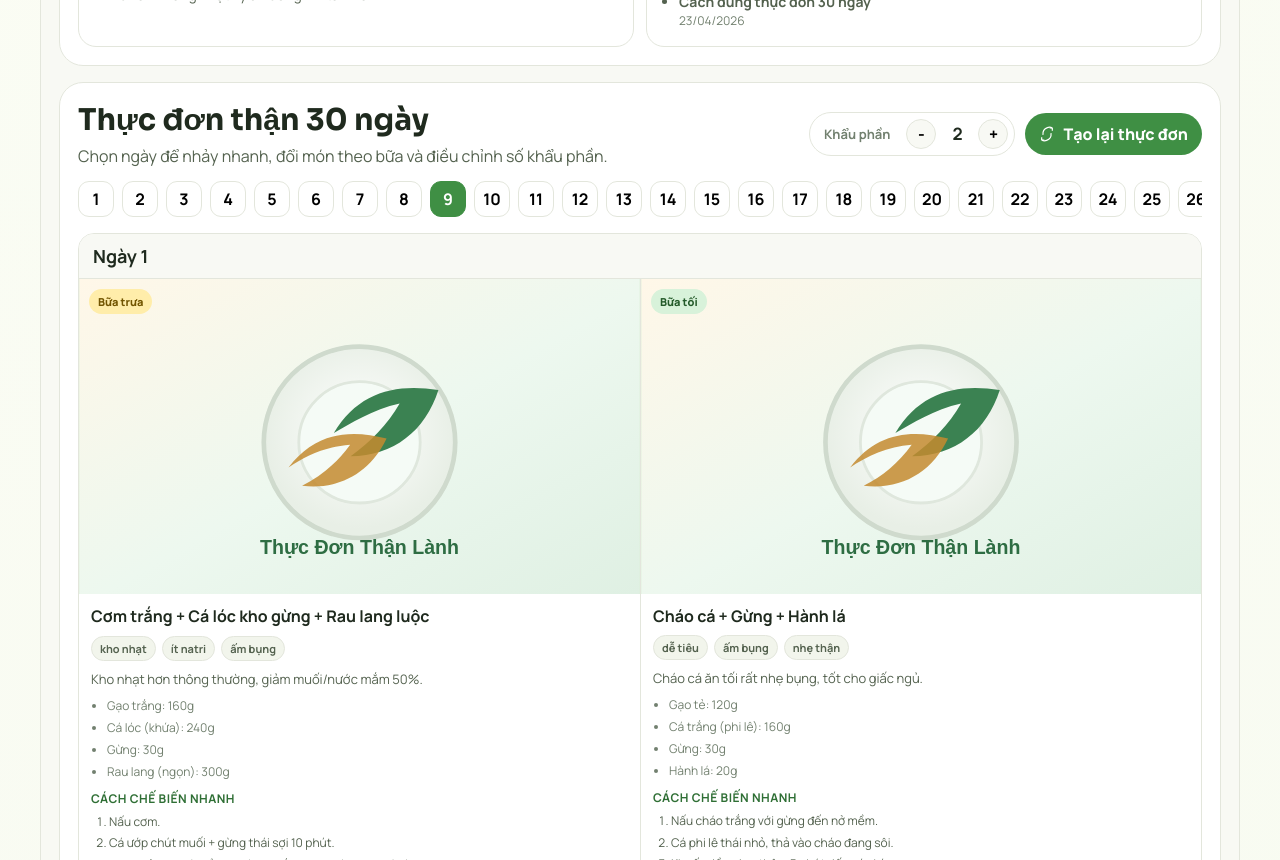
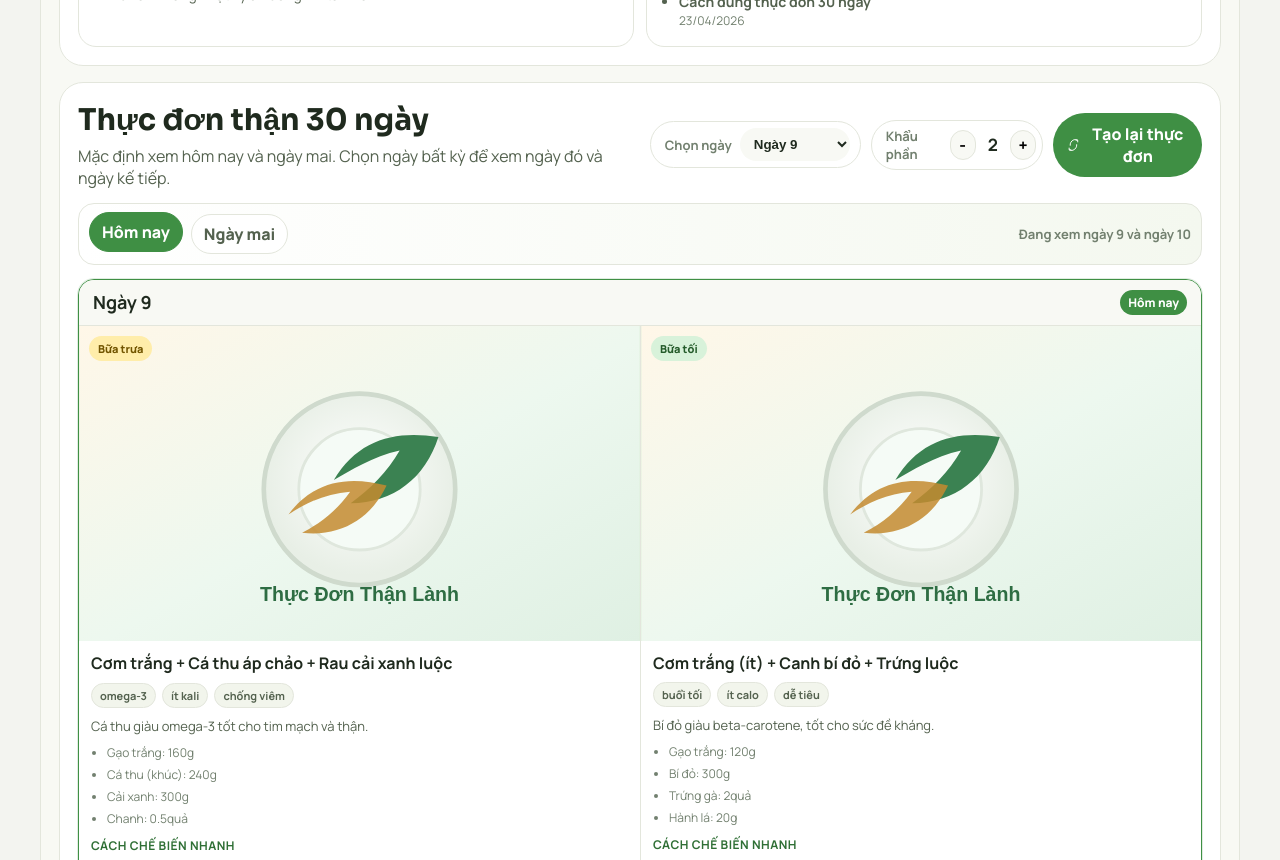
Before and after one commit to ngtrantien/kidney-meal-planner, a React (Create React App) app: page / in a window 1280 px wide. Shown: the part 1940-2800 px from the top of the page. Built offline with nearby package versions, Linux system fonts and the light colour scheme.

Commit message:
Show compact two-day meal planner with date selector

```diff
--- a/src/App.css
+++ b/src/App.css
@@ -597,6 +597,40 @@ button {
   align-items: center;
 }
 
+.day-select {
+  display: flex;
+  align-items: center;
+  gap: 8px;
+  border: 1px solid var(--line);
+  border-radius: 999px;
+  background: #fff;
+  padding: 6px 10px 6px 14px;
+}
+
+.day-select span {
+  color: var(--text-muted);
+  font-size: 13px;
+  font-weight: 700;
+  white-space: nowrap;
+}
+
+.day-select select {
+  min-width: 108px;
+  border: 0;
+  border-radius: 999px;
+  background: var(--surface-soft);
+  color: var(--text);
+  cursor: pointer;
+  font-weight: 800;
+  padding: 8px 28px 8px 10px;
+  outline: none;
+}
+
+.day-select select:focus-visible {
+  outline: 2px solid var(--green);
+  outline-offset: 2px;
+}
+
 .servings {
   display: flex;
   align-items: center;
@@ -653,6 +687,44 @@ button {
   background: var(--green-dark);
   box-shadow: 0 10px 22px rgba(47, 111, 53, 0.22);
   transform: translateY(-2px);
+}
+
+.planner-summary {
+  margin-top: 14px;
+  display: flex;
+  align-items: center;
+  gap: 8px;
+  flex-wrap: wrap;
+  border: 1px solid var(--line);
+  border-radius: 16px;
+  background: linear-gradient(90deg, #ffffff 0%, #f4f8ef 100%);
+  padding: 10px;
+}
+
+.planner-summary button {
+  border: 1px solid var(--line);
+  border-radius: 999px;
+  background: #fff;
+  color: var(--text-soft);
+  cursor: pointer;
+  font-weight: 800;
+  padding: 8px 12px;
+  transition: transform 160ms ease, background 160ms ease, color 160ms ease, border-color 160ms ease;
+}
+
+.planner-summary button:hover,
+.planner-summary button.active {
+  border-color: var(--green);
+  background: var(--green);
+  color: #fff;
+  transform: translateY(-2px);
+}
+
+.planner-summary span {
+  color: var(--text-muted);
+  font-size: 13px;
+  font-weight: 700;
+  margin-left: auto;
 }
 
 .day-jump {
@@ -1086,6 +1158,22 @@ button {
     flex-wrap: wrap;
   }
 
+  .day-select,
+  .servings,
+  .regen-btn {
+    width: 100%;
+    justify-content: center;
+  }
+
+  .day-select select {
+    flex: 1;
+  }
+
+  .planner-summary span {
+    width: 100%;
+    margin-left: 0;
+  }
+
   .day-plan-grid {
     grid-template-columns: 1fr;
   }
--- a/src/App.jsx
+++ b/src/App.jsx
@@ -141,12 +141,12 @@ function MealCard({ label, meal, servings, onRandomize }) {
   );
 }
 
-function DayPlan({ dayPlan, servings, onRandomize, isToday }) {
+function DayPlan({ dayPlan, servings, onRandomize, isToday, badge }) {
   return (
     <section className={`day-plan ${isToday ? "is-today" : ""}`} id={`day-${dayPlan.day}`}>
       <header>
         <h4>Ngày {dayPlan.day}</h4>
-        {isToday && <span>Hôm nay</span>}
+        {(badge || isToday) && <span>{badge || "Hôm nay"}</span>}
       </header>
       <div className="day-plan-grid">
         <MealCard
@@ -196,10 +196,12 @@ function BlogSection() {
 }
 
 export default function App() {
+  const today = Math.min(new Date().getDate(), 30);
   const [plan, setPlan] = useState(() => generateMonthPlan());
   const [servings, setServings] = useState(2);
   const [activeTab, setActiveTab] = useState(noticeTabs[0]);
-  const today = Math.min(new Date().getDate(), 30);
+  const [selectedDay, setSelectedDay] = useState(today);
+  const nextSelectedDay = selectedDay === 30 ? 1 : selectedDay + 1;
 
   const featuredMeals = useMemo(() => {
     return plan.slice(0, 4).map((entry, idx) => {
@@ -213,6 +215,20 @@ export default function App() {
     if (el) {
       el.scrollIntoView({ behavior: "smooth", block: "start" });
     }
+  };
+
+  const getDayPlan = (day) => plan.find((entry) => entry.day === day);
+
+  const getDayBadge = (day) => {
+    if (day === today) return "Hôm nay";
+    if (day === (today === 30 ? 1 : today + 1)) return "Ngày mai";
+    if (day === selectedDay) return "Ngày đã chọn";
+    return "Ngày kế tiếp";
+  };
+
+  const showToday = () => {
+    setSelectedDay(today);
+    window.requestAnimationFrame(() => scrollToDay(today));
   };
 
   const randomizeOne = (day, session) => {
@@ -230,6 +246,8 @@ export default function App() {
   const regeneratePlan = () => {
     setPlan(generateMonthPlan());
   };
+
+  const displayedPlans = [getDayPlan(selectedDay), getDayPlan(nextSelectedDay)].filter(Boolean);
 
   return (
     <div className="site-shell">
@@ -369,9 +387,19 @@ export default function App() {
           <div className="planner-head">
             <div>
               <h2>Thực đơn thận 30 ngày</h2>
-              <p>Chọn ngày để nhảy nhanh, đổi món theo bữa và điều chỉnh số khẩu phần.</p>
+              <p>Mặc định xem hôm nay và ngày mai. Chọn ngày bất kỳ để xem ngày đó và ngày kế tiếp.</p>
             </div>
             <div className="planner-controls">
+              <label className="day-select">
+                <span>Chọn ngày</span>
+                <select value={selectedDay} onChange={(event) => setSelectedDay(Number(event.target.value))}>
+                  {plan.map((entry) => (
+                    <option key={entry.day} value={entry.day}>
+                      Ngày {entry.day}
+                    </option>
+                  ))}
+                </select>
+              </label>
               <div className="servings">
                 <span>Khẩu phần</span>
                 <button onClick={() => setServings((v) => Math.max(1, v - 1))}>-</button>
@@ -385,26 +413,27 @@ export default function App() {
             </div>
           </div>
 
-          <div className="day-jump">
-            {Array.from({ length: 30 }, (_, i) => i + 1).map((day) => (
-              <button
-                key={day}
-                className={day === today ? "today" : ""}
-                onClick={() => scrollToDay(day)}
-              >
-                {day}
-              </button>
-            ))}
+          <div className="planner-summary">
+            <button className={selectedDay === today ? "active" : ""} onClick={showToday}>
+              Hôm nay
+            </button>
+            <button onClick={() => setSelectedDay(today === 30 ? 1 : today + 1)}>
+              Ngày mai
+            </button>
+            <span>
+              Đang xem ngày {selectedDay} và ngày {nextSelectedDay}
+            </span>
           </div>
 
           <div className="planner-list">
-            {plan.map((entry) => (
+            {displayedPlans.map((entry) => (
               <DayPlan
                 key={entry.day}
                 dayPlan={entry}
                 servings={servings}
                 onRandomize={randomizeOne}
                 isToday={entry.day === today}
+                badge={getDayBadge(entry.day)}
               />
             ))}
           </div>
@@ -417,7 +446,7 @@ export default function App() {
           <p>Hỗ trợ xây dựng bữa ăn phù hợp cho bệnh thận mạn tính.</p>
         </div>
         <div className="footer-actions">
-          <button onClick={() => scrollToDay(today)}>Đến ngày hôm nay</button>
+          <button onClick={showToday}>Đến ngày hôm nay</button>
           <button onClick={() => window.scrollTo({ top: 0, behavior: "smooth" })}>Lên đầu trang</button>
         </div>
       </footer>
```
